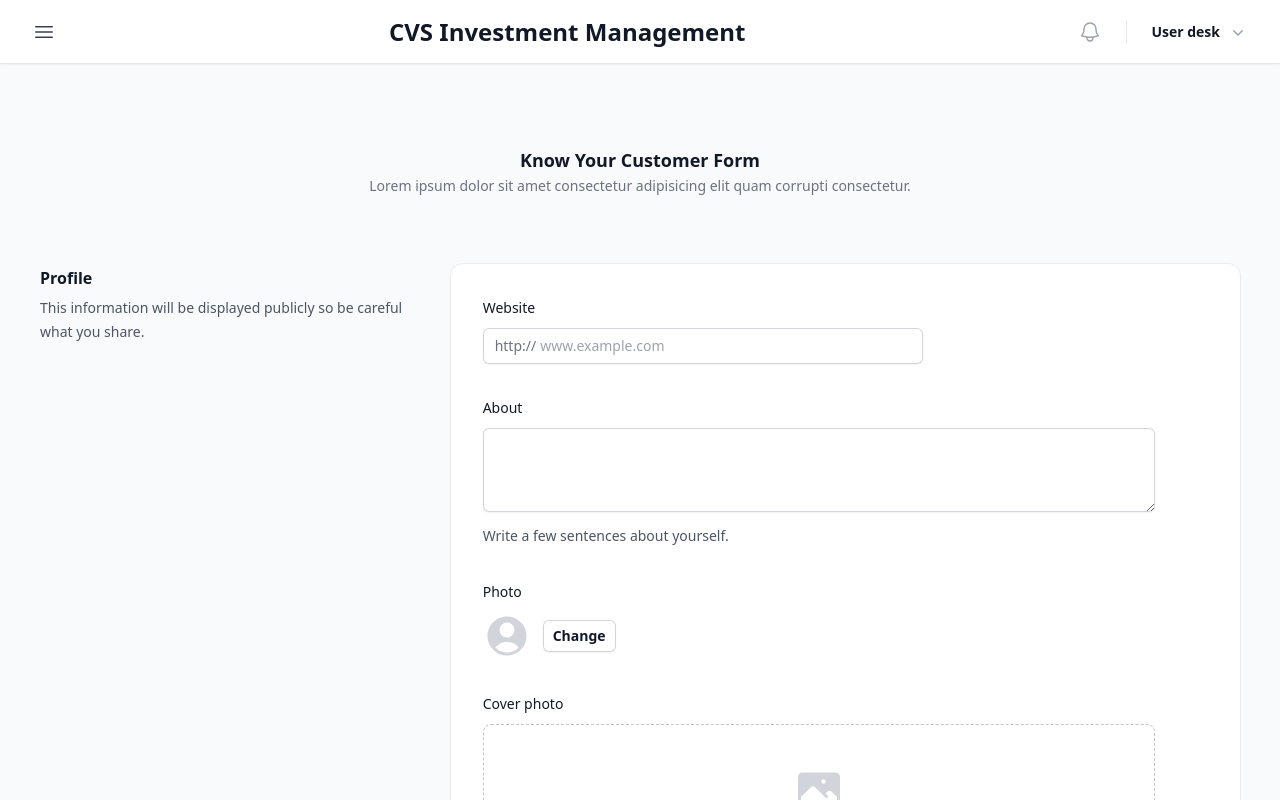
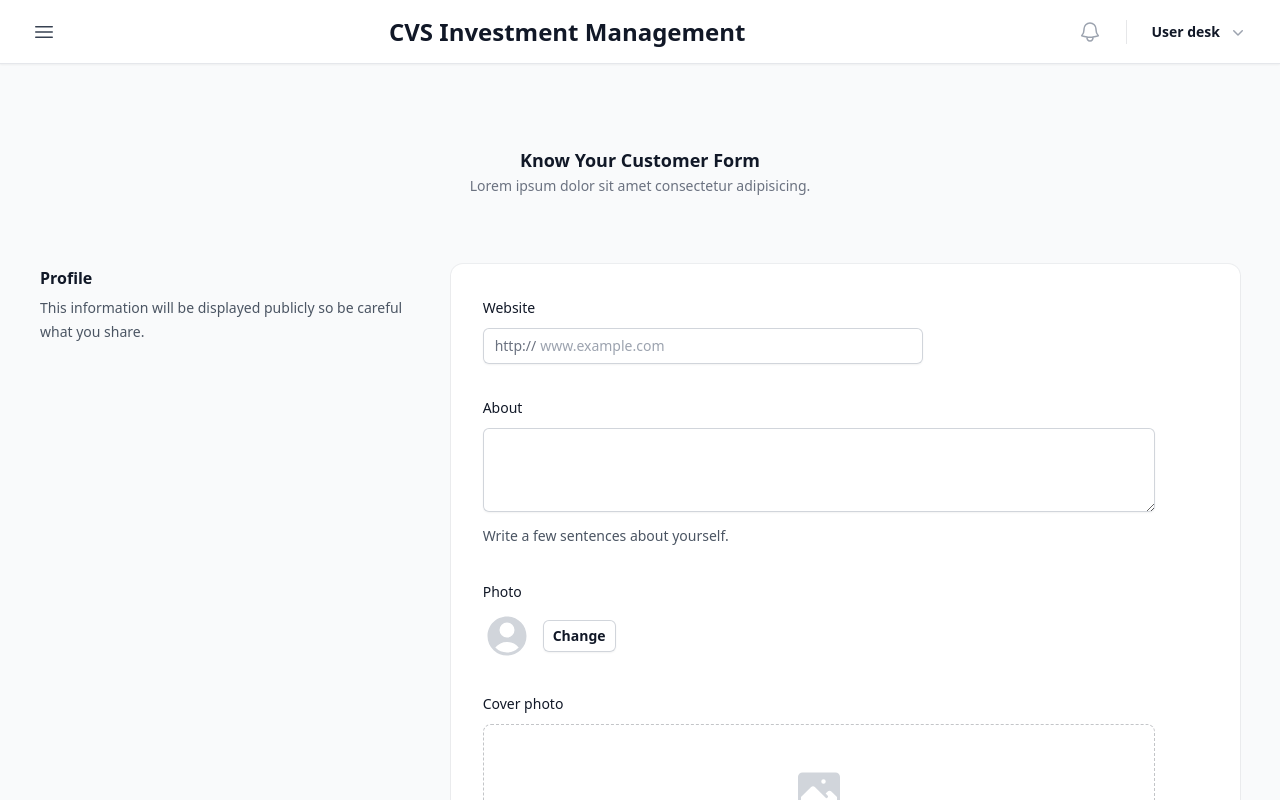
Before and after one commit to Lilianada/maryana-client, a React (Create React App) app: page /kyc-form in a window 1280 px wide. Shown: the top 800 px of the page. Built offline with nearby package versions, Linux system fonts and the light colour scheme; no server answers.

Commit message:
header/sidebar

```diff
--- a/src/components/Header.jsx
+++ b/src/components/Header.jsx
@@ -116,7 +116,7 @@ export default function Header() {
               });
           }}
           onCancel={() => setOpenModal(false)}
-          Icon={ExclamationTriangleIcon} // Your Icon Component
+          Icon={ExclamationTriangleIcon}
           iconBgColor="bg-red-100"
           buttonBgColor="bg-red-600"
           iconTextColor="text-red-600"
--- a/src/components/Sidebar.jsx
+++ b/src/components/Sidebar.jsx
@@ -3,7 +3,6 @@ import { useLocation } from "react-router-dom";
 import { Dialog, Transition } from "@headlessui/react";
 import {
   Cog6ToothIcon,
-  UserCircleIcon,
   XMarkIcon,
 } from "@heroicons/react/24/outline";
 import Logo from "../assets/logo.png";
@@ -82,7 +81,6 @@ export default function Sidebar({ sidebarOpen, setSidebarOpen, navigation }) {
                         to="/"
                         className="group flex items-center w-full bg-white text-gray-900 hover:bg-gray-100 hover:text-gray-900 rounded-md px-2 py-2 text-sm font-medium"
                       >
-                        {/* <UserCircleIcon className="text-gray-400 group-hover:text-gray-500 mr-3 h-6 w-6 flex-shrink-0" aria-hidden="true" /> */}
                         <div className="flex flex-col justify-start ">
                           <p className="text-base font-medium text-gray-700 group-hover:text-gray-900">
                             Tom Cook
--- a/src/pages/Auth/KYC/index.jsx
+++ b/src/pages/Auth/KYC/index.jsx
@@ -7,7 +7,7 @@ export default function KycForm() {
      <div className="py-5 text-center">
       <h3 className="text-lg font-semibold leading-6 text-gray-900">Know Your Customer Form</h3>
       <p className="mt-1 text-sm text-gray-500">
-        Lorem ipsum dolor sit amet consectetur adipisicing elit quam corrupti consectetur.
+        Lorem ipsum dolor sit amet consectetur adipisicing.
       </p>
     </div>
 
```
